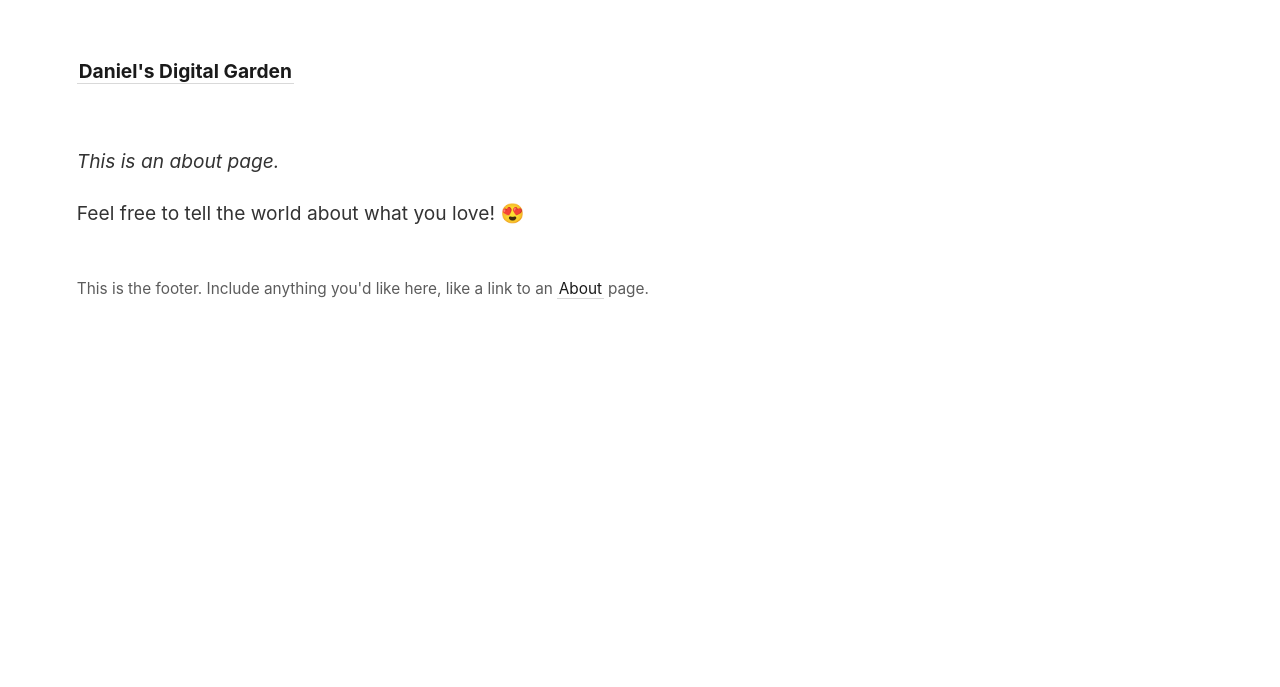
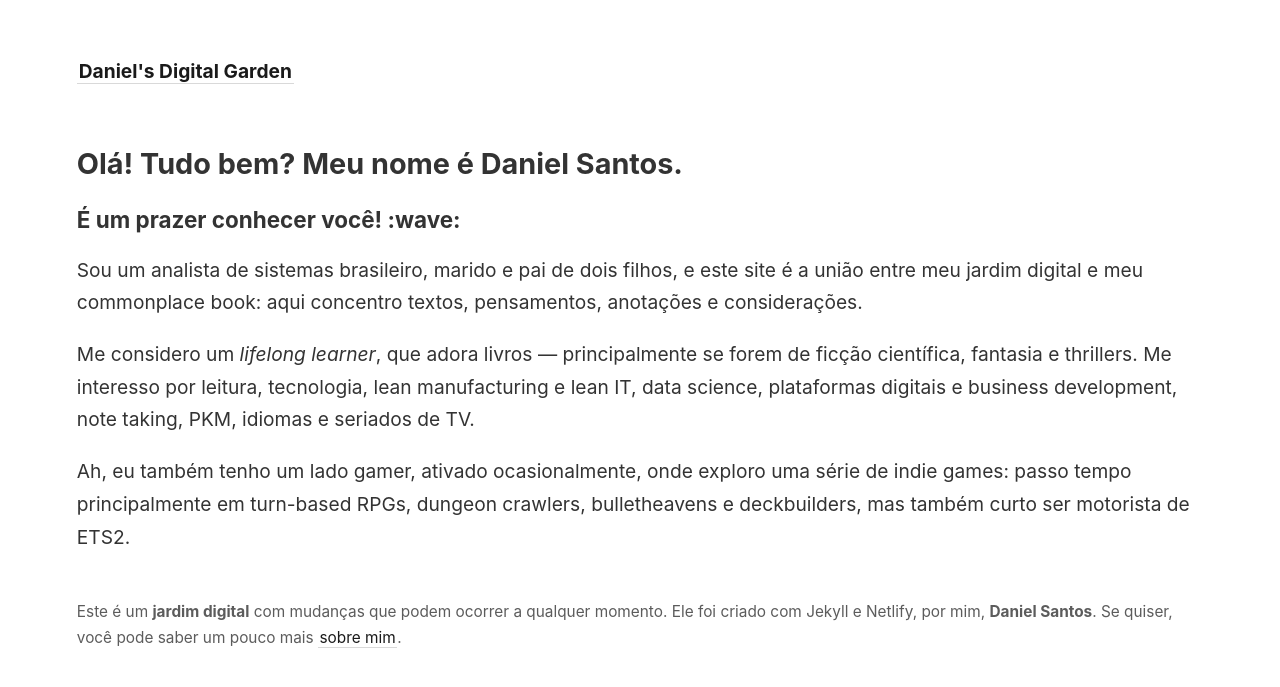
Before and after one commit to dldsantos/my-digital-garden, a Jekyll site: the page built from _pages/about.md, in a window 1280 px wide. Shown: the top 687 px of the page. Built offline with Jekyll 4.4.1, drawn with Linux system fonts in a browser that asks for light colours.

Commit message:
Footer update

```diff
--- a/_includes/footer.html
+++ b/_includes/footer.html
@@ -1 +1 @@
-This is the footer. Include anything you'd like here, like a link to an <a class="internal-link" href="/about">About</a> page.
+Este é um <strong>jardim digital</strong> com mudanças que podem ocorrer a qualquer momento. Ele foi criado com Jekyll e Netlify, por mim, <strong>Daniel Santos</strong>. Se quiser, você pode saber um pouco mais <a class="internal-link" href="/about">sobre mim</a>.
--- a/_pages/about.md
+++ b/_pages/about.md
@@ -1,9 +1,15 @@
 ---
 layout: page
-title: About
+title: Sobre mim
 permalink: /about
 ---
 
-*This is an about page.*
+## Olá! Tudo bem? Meu nome é Daniel Santos.
 
-Feel free to tell the world about what you love! 😍
+### É um prazer conhecer você! :wave:
+
+Sou um analista de sistemas brasileiro, marido e pai de dois filhos, e este site é a união entre meu jardim digital e meu commonplace book: aqui concentro textos, pensamentos, anotações e considerações.
+
+Me considero um *lifelong learner*, que adora livros — principalmente se forem de ficção científica, fantasia e thrillers. Me interesso por leitura, tecnologia, lean manufacturing e lean IT, data science, plataformas digitais e business development, note taking, PKM, idiomas e seriados de TV.
+
+Ah, eu também tenho um lado gamer, ativado ocasionalmente, onde exploro uma série de indie games: passo tempo principalmente em turn-based RPGs, dungeon crawlers, bulletheavens e deckbuilders, mas também curto ser motorista de ETS2.
```
